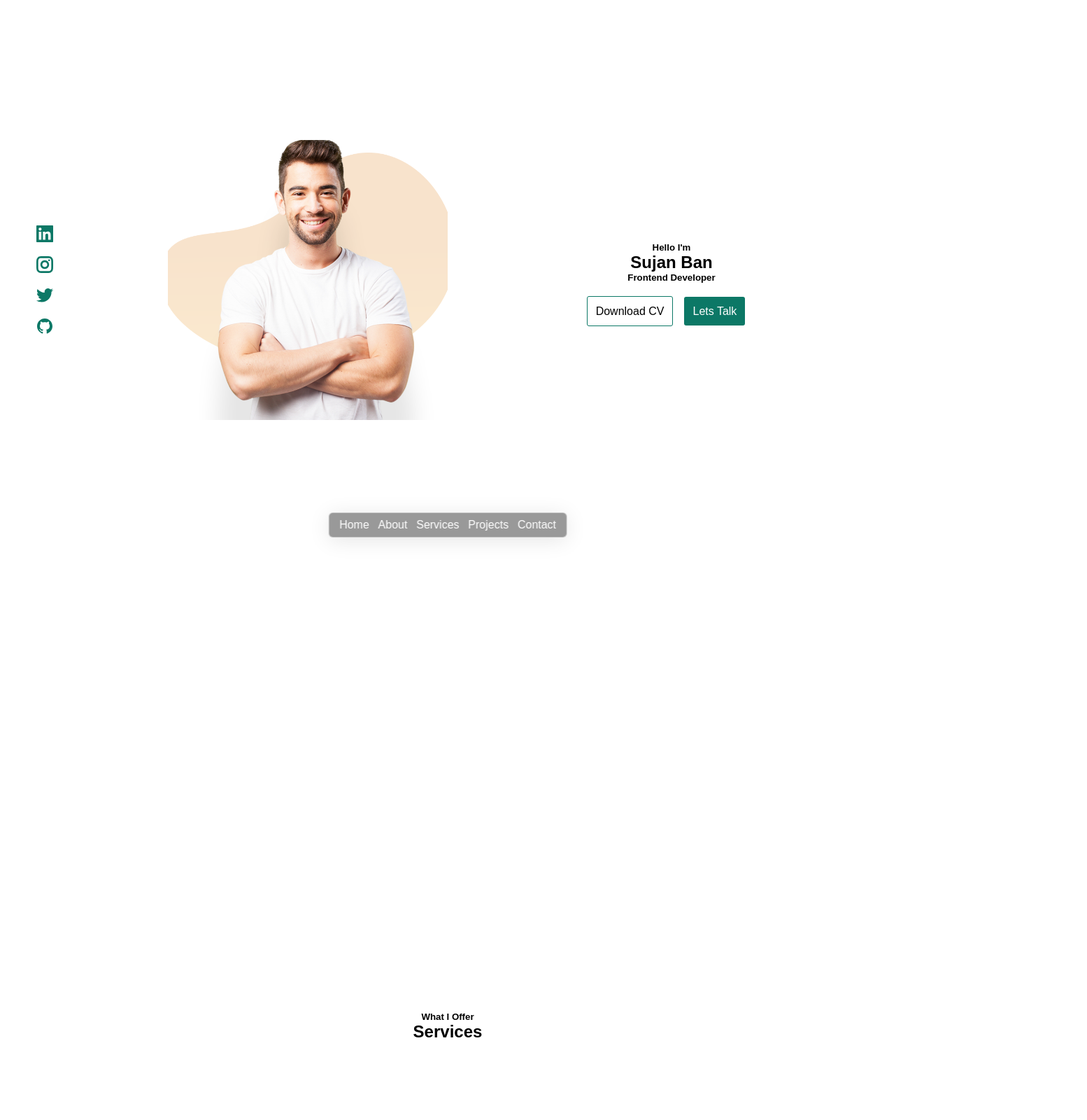
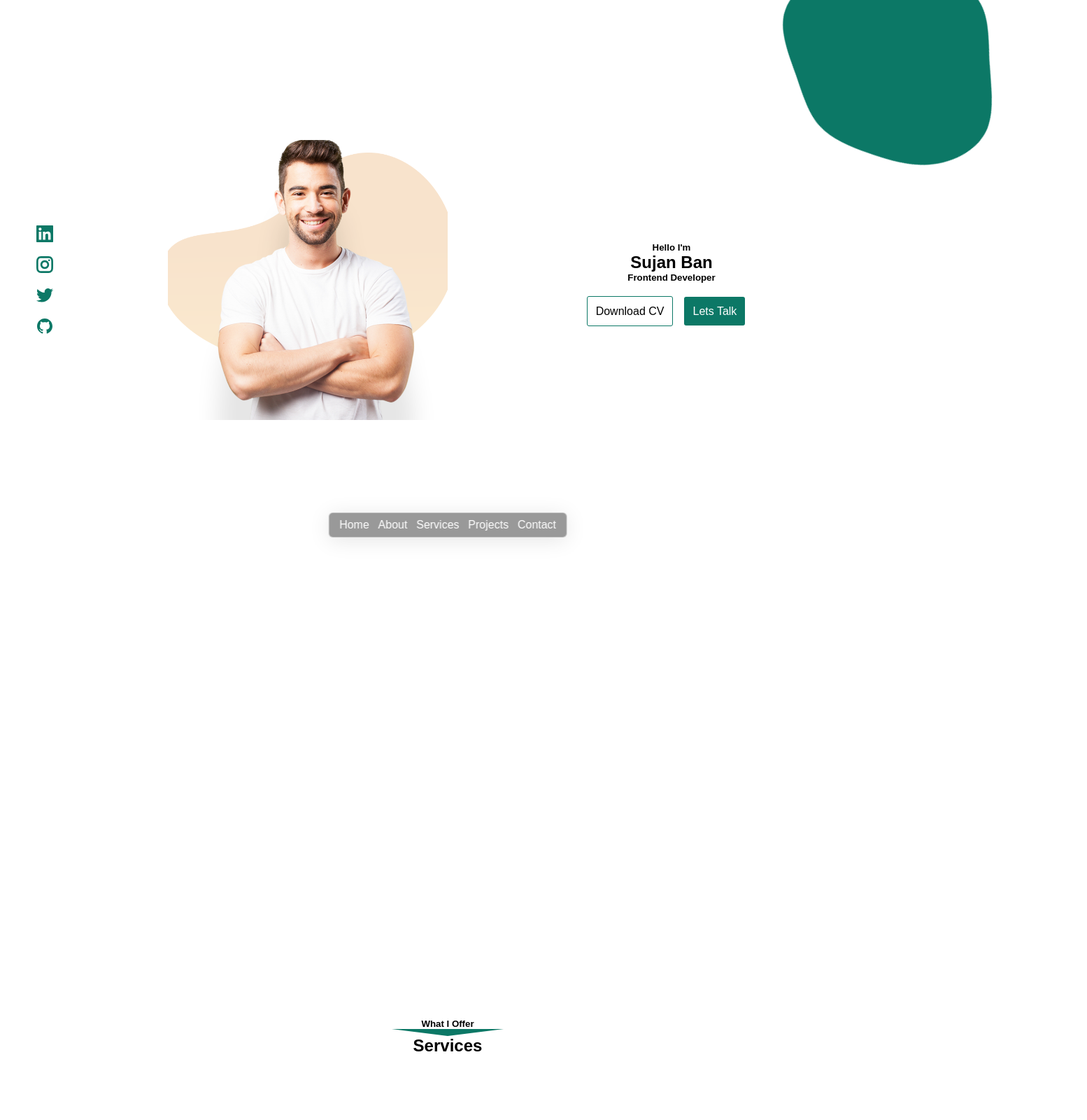
Before and after one commit to Sujanban/personal_portfolio_site, a React (Create React App) app: page / in a window 1280 px wide. Shown: the top 1600 px of the page at 70% size, 1554 px wide, since content can reach past the window. Built offline with nearby package versions, Linux system fonts and the light colour scheme.

Commit message:
Messanger Chatbot added

```diff
--- a/package.json
+++ b/package.json
@@ -12,6 +12,7 @@
     "react": "^18.2.0",
     "react-dom": "^18.2.0",
     "react-icons": "^4.4.0",
+    "react-messenger-chat-plugin": "^3.0.5",
     "react-scripts": "^2.1.3",
     "web-vitals": "^2.1.4"
   },
--- a/src/App.css
+++ b/src/App.css
@@ -27,6 +27,23 @@ border: 1px solid rgba(255, 255, 255, 0.3); */
   background: #555;
 }
 
+.highlight{
+  width: 0;
+	height: 0;
+	border-left: 5rem solid transparent;
+	border-right: 5rem solid transparent;
+	border-top: 10px solid rgb(12, 120, 102);
+
+
+  /* height: 0.15rem;
+  width: 8rem; */
+  text-align: center;
+  margin: 0.25rem;
+  margin: auto;
+  /* background-color: rgb(12, 120, 102); */
+  /* border-radius: 1rem; */
+}
+
 @import url('https://fonts.googleapis.com/css2?family=Poppins:wght@300;400;500;600&display=swap');
 
 * {
@@ -40,6 +57,34 @@ border: 1px solid rgba(255, 255, 255, 0.3); */
 }
 body{
   overflow-x: hidden;
+}
+.btn {
+  padding: 0.75rem;
+  margin: 1rem;
+  border-radius: 3px;
+  background-color: rgb(12, 120, 102);
+  color: white;
+  font-weight: 500;
+  transition: 0.3s ease-out;
+}
+.btn:hover {
+  outline: 1px solid rgb(12, 120, 102);
+  color: black;
+  font-weight: 500;
+  background-color: transparent;
+}
+.btn-outline {
+  padding: 0.75rem;
+  border-radius: 3px;
+  color: black;
+  border: 1px solid rgb(12, 120, 102);
+  background-color: transparent;
+  font-weight: 500;
+  transition: 0.3s;
+}
+.btn-outline:hover {
+  background-color: rgb(12, 120, 102);
+  color: white;
 }
 header {
   position: absolute;
@@ -57,18 +102,15 @@ header {
   -webkit-backdrop-filter: blur(6.7px);
   border: 1px solid rgba(255, 255, 255, 0.5);
 }
-
 header a {
   padding: 0.25rem;
   margin: 0.15rem;
   /* color: black; */
   color: white;
 }
-
 .nav a {
   text-align: center;
 }
-
 header a:hover {
   padding: 0.25rem;
   margin: 0.15rem;
@@ -78,6 +120,12 @@ header a:hover {
   font-weight: 500;
 }
 
+
+
+
+
+
+
 /* hero section */
 .hero {
   text-align: center;
@@ -85,67 +133,22 @@ header a:hover {
   display: grid;
   grid-template-columns: 1fr 1fr;
   align-items: center;
+  position: relative;
 }
-
-/* .hero_img {
-  height: 100vh;
-  width: 100%;
-  padding-top: 15%;
-  align-items: center;
-} */
-
 .hero img {
   margin-left: auto;
   height: 650px;
   width: 650px;
   object-fit: cover;
 }
-
 .cta {
   margin-top: 2rem;
 }
-
-.btn {
-  padding: 0.75rem;
-  margin: 1rem;
-  border-radius: 3px;
-  background-color: rgb(12, 120, 102);
-  color: white;
-  font-weight: 500;
-  transition: 0.3s ease-out;
+.hero .blob
+ {
+  position: absolute;
+  animation: spin 25s linear 0s infinite normal;
 }
-
-.btn:hover {
-  outline: 1px solid rgb(12, 120, 102);
-  color: black;
-  font-weight: 500;
-  background-color: transparent;
-
-}
-
-.btn-outline {
-  padding: 0.75rem;
-  border-radius: 3px;
-  color: black;
-  border: 1px solid rgb(12, 120, 102);
-  background-color: transparent;
-  font-weight: 500;
-  transition: 0.3s;
-}
-
-.btn-outline:hover {
-  background-color: rgb(12, 120, 102);
-  color: white;
-}
-
-.hero .hero_info {
-  /* margin-left: auto;
-  margin-right: auto; */
-  /* text-align: left; */
-}
-
-
-
 
 
 
@@ -161,7 +164,6 @@ header a:hover {
   left: 5%;
   transform: translate(-50%, -50%);
 }
-
 .socials a {
   display: flex;
   flex-direction: column;
@@ -185,72 +187,57 @@ header a:hover {
   text-align: center;
   position: relative;
 }
-
 .about>h1 {
   padding-bottom: 3rem;
 }
-
 .about .about_main {
   display: grid;
   grid-template-columns: 1fr 1fr;
 }
-
-/* .about .about_main .about_img img {
-  width: 70%;
-} */
-
 .about .about_main img {
   width: 650px;
   height: 650px;
   object-fit: cover;
 }
-
 .about .about_main .about_info {
   padding: 1rem 2rem;
   text-align: left;
 }
-
 .about .about_main .about_info p {
   margin-bottom: 1rem;
   text-align: justify;
 }
-
 .about .about_main .about_info .about_skill {
   padding-top: 2rem;
 }
-
 .about .about_main .about_info .about_skill .items {
   display: grid;
   grid-template-columns: 1fr 1fr;
 }
-
 .about .about_main .about_info .about_skill .items .item {
   padding: 0.75rem;
   border: 1px solid rgb(12, 120, 102);
   margin: 0.5rem;
 }
-
 .about .about_main .about_info .about_skill .items .item_one {
   background-color: rgb(12, 120, 102);
 }
-
 .about .about_main .about_info .about_skill .items .item_two {
   /* background-color: rgb(131, 193, 204); */
 }
-
 .about .about_main .about_info .about_skill .items .item_three {
   background-color: black;
   color: white;
 }
-
 .about .about_main .about_info .about_skill .items .item_four {
   background-color: rgb(12, 120, 102);
-
 }
-
 .about .about_main .about_info .about_skill .items .item_one h3 {
   color: white;
 }
+
+
+
 
 
 
@@ -263,38 +250,40 @@ header a:hover {
   text-align: center;
   padding: 5% 7%;
 }
-
 .services>h1 {
   padding-bottom: 3rem;
 }
-
 .services .services_items {
   display: grid;
   grid-template-columns: 1fr 1fr 1fr;
 }
-
 .services .services_items .services_item {
-  /* background-color: rgb(12, 120, 102); */
   border: 1px solid rgb(12, 120, 102);
   margin: 1rem;
   padding: 1.5rem 1rem;
   border-radius: 5px;
+  position: relative;
+  top: 0;
+  transition: all 0.2s ease-out;
 }
-
+.services .services_items .services_item:hover{
+  box-shadow:  0px 4px 18px rgba(38, 38, 38, 0.52);
+  top: -4px;
+  transition: all 0.2s ease-out;
+}
 .services .services_items .services_item h1 {
   font-size: 5rem;
   padding-top: 1rem;
   color: rgb(12, 120, 102);
-  ;
 }
-
 .services .services_items .services_item p {
   text-align: justify;
 }
-
 .services .services_items .services_item h3 {
   padding-bottom: 1rem;
 }
+
+
 
 
 
@@ -306,17 +295,13 @@ header a:hover {
   text-align: center;
   padding: 5% 7%;
 }
-
 .project>h1 {
   padding-bottom: 3rem;
-
 }
-
 .project .project_items {
   display: grid;
   grid-template-columns: 1fr 1fr 1fr;
 }
-
 .project .project_items .project_item {
   /* background-color: rgb(93, 89, 89); */
   border: 1px solid rgb(12, 120, 102);
@@ -325,31 +310,20 @@ header a:hover {
   border-radius: 5px;
   position: relative;
 }
-
-.project .project_items .project_item .project_image {
-  /* position: relative; */
-}
-
 .project .project_items .project_item img {
-  /* height: 300px; */
   width: 100%;
   background-size: cover;
   background-position: center;
   object-fit: cover;
-
 }
-
 .project .project_items .project_item p {
   position: absolute;
   top: 0;
   left: 0;
-  /* width: 92%;
-  height: 77%; */
   width: 100%;
   height: 100%;
   margin-right: 1rem;
   margin-right: 1rem;
-  /* background-color: rgb(75, 74, 74); */
   background: rgba(0, 0, 0, 0.19);
   box-shadow: 0 4px 30px rgba(0, 0, 0, 0.1);
   backdrop-filter: blur(6.7px);
@@ -362,17 +336,18 @@ header a:hover {
   justify-content: space-around;
   transition: 0.3s ease-in-out;
 }
-
 .project .project_items .project_item p:hover {
   opacity: 1;
 
 }
-
-
 .project .project_items .project_item p a {
   color: white;
   font-size: 3rem;
 }
+
+
+
+
 
 
 /* conatct */
@@ -380,57 +355,42 @@ header a:hover {
   text-align: center;
   padding: 5% 7%;
 }
-
 .contact>h1 {
   padding-bottom: 3rem;
-
 }
-
 .contact .conatact_info {
   display: grid;
   grid-template-columns: 1fr 2fr;
 }
-
-.contact .conatact_info .contact_first {
-  /* border: 2px solid red; */
-}
-
 .contact .conatact_info .contact_first .contact_item {
   margin: 1rem 6rem;
   padding: 1rem 0rem;
   background-color: black;
 }
-
 .contact .conatact_info .contact_first .contact_item h1 {
   color: rgb(12, 120, 102);
 }
-
 .contact .conatact_info .contact_first .contact_item h3,
 .contact .conatact_info .contact_first .contact_item p,
 .contact .conatact_info .contact_first .contact_item a {
   color: white;
 }
-
 .contact .conatact_info .contact_first .contact_item a:hover {
   color: rgb(12, 120, 102);
   font-weight: 800;
 }
-
 .contact .conatact_info .contact_second {
   padding: 2rem;
   text-align: left;
 }
-
 .contact .conatact_info .contact_second form div {
   line-height: 1.5rem;
   margin: 1rem;
 }
-
 .contact .conatact_info .contact_second form #submit {
   width: initial;
   border: none;
 }
-
 .contact .conatact_info .contact_second form input,
 .contact .conatact_info .contact_second form textarea {
   width: 90%;
@@ -445,15 +405,14 @@ header a:hover {
 
 
 
+
+
 /* footer */
 
 .footer {
   background-color: rgba(0, 0, 0, 100);
   color: white;
-  /* padding: 4% 6%; */
-
 }
-
 .footer .footer_main {
   border-bottom: 1px solid white;
   display: grid;
@@ -461,42 +420,32 @@ header a:hover {
   line-height: 2rem;
   padding-bottom: 2.5rem;
   padding: 4% 6%;
-
 }
-
 .footer_link .link_column a,
 .footer_main .footer_info p {
   color: #A0A2AD;
   font-weight: bolder;
 }
-
 .footer_main .footer_info a {
   font-weight: bolder;
   font-size: 1rem;
   color: white;
 }
-
 .link_column {
   display: flex;
   justify-content: space-between;
-  /* padding-right: 15rem; */
-
 }
-
 .footer_link .link_column>div {
   display: grid;
   padding-right: 2rem;
 }
-
 .footer_main .email {
   padding: .8em;
-  /*border-radius: 100rem;*/
   border-radius: 99rem 0rem 0rem 99rem;
   width: 70%;
   height: 3rem;
   margin: .5rem auto;
 }
-
 .footer_main label button {
   padding: .8em;
   border-radius: 0rem 99rem 99rem 0rem;
@@ -506,26 +455,21 @@ header a:hover {
   box-shadow: inset 0 0 0 0 black;
   transition: ease-out 0.5s;
 }
-
 .footer_main label button:hover {
   box-shadow: inset 20rem 0 0 0 black;
   border: 1px solid white;
   color: white;
 }
-
 .footer_newsletter h5 {
   margin-bottom: 1rem;
   color: #A0A2AD;
 }
-
 .footer_newsletter .btn {
   margin-left: 0;
 }
-
 .footer_newsletter .btn:hover {
   color: white;
 }
-
 .footer_secondary {
   padding: 1rem 0.5rem;
   display: flex;
@@ -533,18 +477,15 @@ header a:hover {
   flex-wrap: wrap;
   align-items: center;
 }
-
 .footer_secondary p {
   /*align-items: center;*/
   text-align: center;
 }
-
 .footer_secondary p i {
   color: red;
   margin-top: 1px;
   font-size: 1.25rem;
 }
-
 .footer_secondary p a {
   cursor: pointer;
   font-size: 1.5rem;
@@ -552,7 +493,6 @@ header a:hover {
   margin: 0.5rem;
   color: rgb(255, 255, 255);
 }
-
 .footer_secondary p a:hover {
   color: rgb(12, 120, 102);
 }
@@ -574,7 +514,16 @@ header a:hover {
 
 
 
-
+@media (min-width: 1280px) {
+  .hero .blob {
+    height: 500px;
+    width: 500px;
+    top: -15%;
+    right: -15%;
+    /* background-color: red; */
+    animation: spin 60s linear 0s infinite normal;
+  }
+}
 
 
 
@@ -583,6 +532,14 @@ header a:hover {
   .hero img {
     height: 400px;
     width: 400px;
+  }
+  .hero .blob {
+    height: 400px;
+    width: 400px;
+    top: -15%;
+    right: -15%;
+    /* background-color: red; */
+    animation: spin 60s linear 0s infinite normal;
   }
 
   /*  */
@@ -654,6 +611,14 @@ header a:hover {
   .hero .hero_info {
     padding-top: 1rem;
   }
+  .hero .blob {
+    height: 250px;
+    width: 250px;
+    top: -15%;
+    right: -15%;
+    /* background-color: red; */
+    animation: spin 60s linear 0s infinite normal;
+  }
 
 
   /*  */
@@ -697,6 +662,14 @@ header a:hover {
     height: 300px;
     width: 300px;
   }
+  .hero .blob {
+    height: 200px;
+    width: 200px;
+    top: -15%;
+    right: -15%;
+    /* background-color: red; */
+    animation: spin 60s linear 0s infinite normal;
+  }
 
   /*  */
   .about {
@@ -708,3 +681,18 @@ header a:hover {
     height: 300px;
   }
 }
+
+
+
+
+
+
+
+
+
+
+
+@keyframes spin {
+  0% { transform: rotate(360deg); }
+  100% { transform: rotate(0deg); }
+}
--- a/src/App.js
+++ b/src/App.js
@@ -8,18 +8,36 @@ import Projects from './Components/Projects';
 import Contact from './Components/Contact';
 import Footer from './Components/Footer';
 import Socials from "./Components/Socials";
+import ReactDOM from 'react-dom';
+import { MessengerChat } from 'react-messenger-chat-plugin';
+
 
 function App() {
   return (
     <>
-      <Header/>
-      <Socials/>
-      <Hero/>
-      <About/>
-      <Services/>
-      <Projects/>
-      <Contact/>
-      <Footer/>
+      <Header />
+      <Socials />
+      <Hero />
+      <About />
+      <Services />
+      <Projects />
+      <Contact />
+      <Footer />
+      <MessengerChat
+        pageId='111101931699753'
+        language='en_US'
+        themeColor={'#0c7866'}
+        height={24}
+        loggedInGreeting='Hello logged in user!'
+        loggedOutGreeting='Hello stranger!'
+        autoExpand={true}
+        debugMode={false}
+        onMessengerShow={() => { console.log('onMessengerShow') }}
+        onMessengerHide={() => { console.log('onMessengerHide') }}
+        onMessengerDialogShow={() => { console.log('onMessengerDialogShow') }}
+        onMessengerDialogHide={() => { console.log('onMessengerDialogHide') }}
+        appId='1025988994676813'
+      />
     </>
   );
 }
--- a/src/Components/About.js
+++ b/src/Components/About.js
@@ -14,7 +14,7 @@ export default function About() {
     data-aos="fade-right"
     // data-aos-easing="ease-in-out"
     >
-      <h5>Get To Know</h5>
+      <h5>Get To Know</h5><span className='highlight'></span>
       <h1>About Me</h1>
       <div className='about_main'>
         <img src={profile} alt="profile"></img>
--- a/src/Components/Contact.js
+++ b/src/Components/Contact.js
@@ -30,8 +30,9 @@ export default function Contact() {
   // emailjs
   return (
     <section id='contact' className='contact'>
-      <h5>Qny Query</h5>
+      <h5>Qny Query</h5><span className='highlight'></span>
       <h1>Lets Talk!</h1>
+      {/* <span className='highlight'></span> */}
       <div className='conatact_info'>
         <div className='contact_first'>
           <div className='contact_item' data-aos="fade-left">
--- a/src/Components/Hero.js
+++ b/src/Components/Hero.js
@@ -15,6 +15,22 @@ export default function Hero() {
     <section id='#' className='hero'>
       <img src={hero} alt="profile" data-aos="fade-right"></img>
 
+
+
+
+
+      <div className='blob'>
+        <svg viewBox="0 0 200 200" xmlns="http://www.w3.org/2000/svg">
+          <path fill="#0C7866" d="M33.8,-53.5C45,-45.3,56.4,-38.1,64.3,-27.4C72.2,-16.7,76.7,-2.5,74.2,10.3C71.8,23.1,62.3,34.5,53.4,48.1C44.5,61.8,36,77.8,23,84.4C10,91,-7.6,88.3,-21.2,80.5C-34.8,72.7,-44.5,59.8,-53,47.4C-61.5,34.9,-68.8,22.9,-70,10.4C-71.2,-2,-66.3,-15,-61.8,-29.6C-57.3,-44.2,-53.2,-60.3,-43,-69C-32.8,-77.7,-16.4,-79,-2.6,-75C11.2,-71,22.5,-61.7,33.8,-53.5Z" transform="translate(100 100)" />
+        </svg>
+      </div>
+
+
+
+
+
+
+
       <div className='hero_info' data-aos="fade-left">
         <h5>Hello I'm</h5>
         <h1>Sujan Ban</h1>
--- a/src/Components/Projects.js
+++ b/src/Components/Projects.js
@@ -14,7 +14,7 @@ export default function Projects() {
   },[]);
   return (
     <section id='projects'  className='project'>
-      <h5>What Have I Designed</h5>
+      <h5>What Have I Designed</h5><span className='highlight'></span>
       <h1>My Portfolio</h1>
       <div className='project_items'>
 
--- a/src/Components/Services.js
+++ b/src/Components/Services.js
@@ -9,7 +9,7 @@ export default function Services() {
   },[]);
   return (
     <section id='services'  className='services'>
-      <h5>What I Offer</h5>
+      <h5>What I Offer</h5><span className='highlight'></span>
       <h1>Services</h1>
       <div className='services_items'>
         <div className='services_item'  data-aos="fade-up">
```
Also changed, not shown: 1 other file (tests, documents, lock files or other folders).
